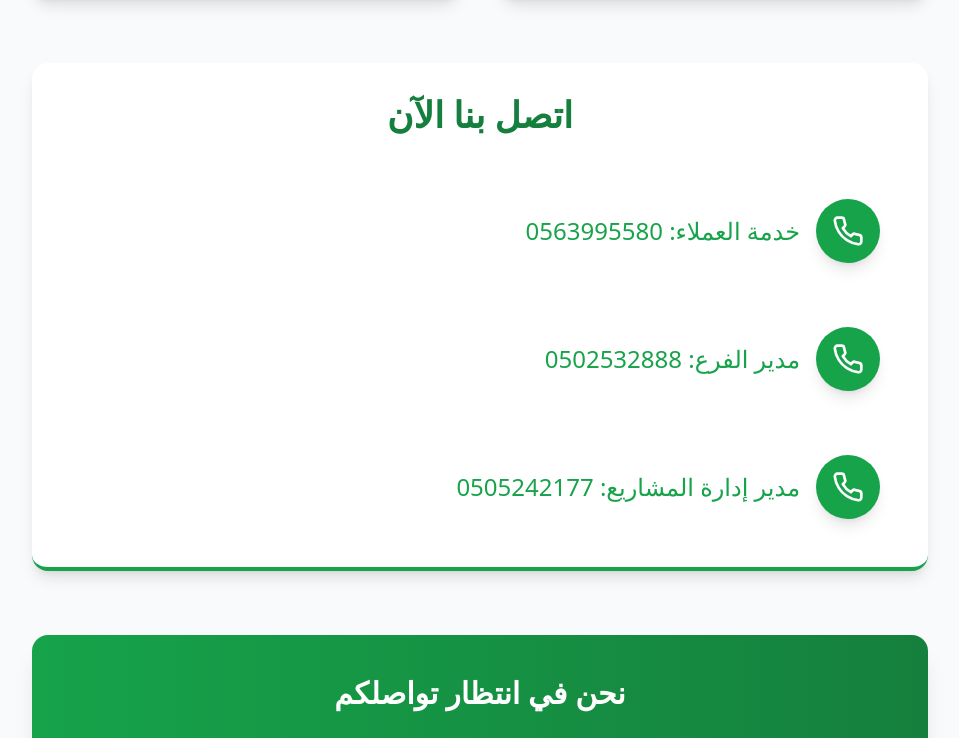
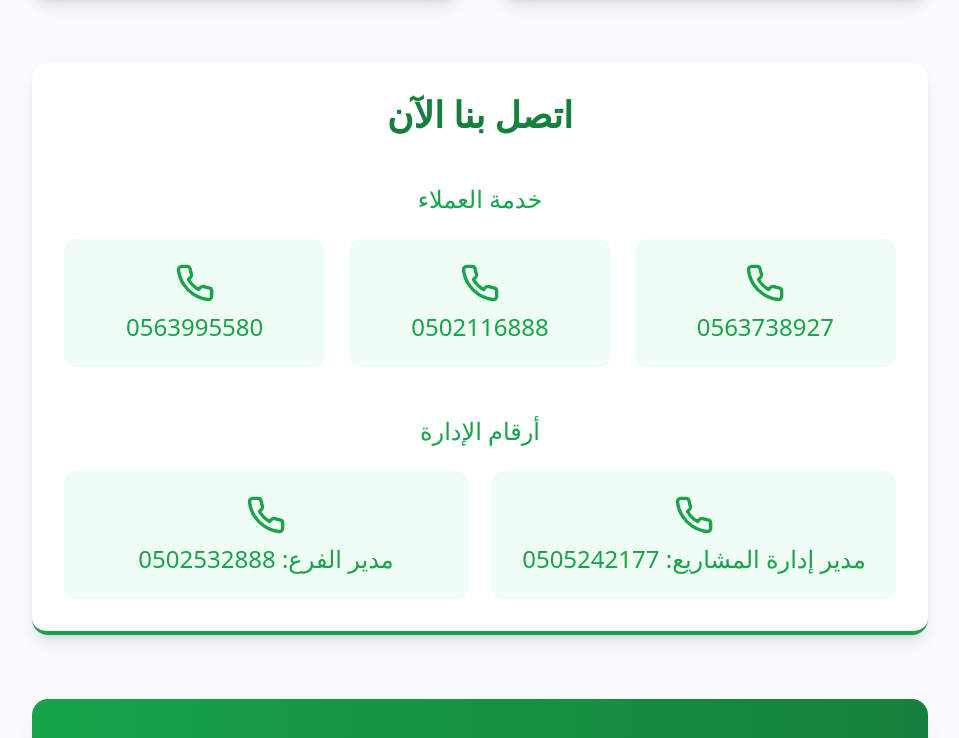
Before and after one commit to AhmedMaher123384/mawasiem, a React (Vite) app: page /contact in a window 1280 px wide. Shown: the part 881-1619 px from the top of the page, without its empty margins (160-1119 px from the left). Built offline with nearby package versions, Linux system fonts and the light colour scheme.

Commit message:
Update Contact.tsx

```diff
--- a/src/pages/Contact.tsx
+++ b/src/pages/Contact.tsx
@@ -19,10 +19,10 @@ function Contact() {
             </p>
           </div>
           <p className="text-center text-3xl font-bold text-gray-800 mb-2">
-            15:00 - 7:00
+            17:00 - 9:00
           </p>
           <p className="text-center text-gray-600 text-lg">
-            من السابعة صباحاً حتى الثالثة مساءً
+            من التاسعة صباحاً حتى الخامسة مساءً
           </p>
         </div>
       </div>
@@ -82,43 +82,57 @@ function Contact() {
           اتصل بنا الآن
         </h2>
 
-        <div className="space-y-8">
-          {/* Phone 1 */}
-          <div className="flex flex-row-reverse items-center p-4 rounded-xl hover:bg-green-50 transition-colors duration-300">
-            <div className="w-16 h-16 bg-green-600 rounded-full flex items-center justify-center shadow-lg">
-              <Phone className="text-white w-8 h-8" />
-            </div>
-            <div className="text-right flex-1 mx-4">
-              <a href="tel:0502532888" className="text-green-600 text-2xl font-medium hover:text-green-700 transition-colors">
-              خدمة العملاء: 0563995580
+        {/* خدمة العملاء */}
+        <div className="mb-12">
+          <h3 className="text-2xl font-medium text-green-600 text-center mb-6">
+            خدمة العملاء
+          </h3>
+          <div className="grid grid-cols-1 md:grid-cols-3 gap-6">
+            <a
+              href="tel:0563995580"
+              className="flex flex-col items-center justify-center p-6 bg-green-50 rounded-xl text-green-600 text-2xl font-medium hover:bg-green-100 transition-colors"
+            >
+              <Phone className="w-10 h-10 mb-2" />
+              0563995580
+            </a>
+            <a
+              href="tel:0502116888"
+              className="flex flex-col items-center justify-center p-6 bg-green-50 rounded-xl text-green-600 text-2xl font-medium hover:bg-green-100 transition-colors"
+            >
+              <Phone className="w-10 h-10 mb-2" />
+              0502116888
+            </a>
+            <a
+              href="tel:0563738927"
+              className="flex flex-col items-center justify-center p-6 bg-green-50 rounded-xl text-green-600 text-2xl font-medium hover:bg-green-100 transition-colors"
+            >
+              <Phone className="w-10 h-10 mb-2" />
+              0563738927
             </a>
           </div>
         </div>
 
-          {/* Phone 2 */}
-          <div className="flex flex-row-reverse items-center p-4 rounded-xl hover:bg-green-50 transition-colors duration-300">
-            <div className="w-16 h-16 bg-green-600 rounded-full flex items-center justify-center shadow-lg">
-              <Phone className="text-white w-8 h-8" />
-            </div>
-            <div className="text-right flex-1 mx-4">
-              <a href="tel:0550820777" className="text-green-600 text-2xl font-medium hover:text-green-700 transition-colors">
+        {/* أرقام الإدارة */}
+        <div>
+          <h3 className="text-2xl font-medium text-green-600 text-center mb-6">
+            أرقام الإدارة
+          </h3>
+          <div className="grid grid-cols-1 md:grid-cols-2 gap-6">
+            <a
+              href="tel:0502532888"
+              className="flex flex-col items-center justify-center p-6 bg-green-50 rounded-xl text-green-600 text-2xl font-medium hover:bg-green-100 transition-colors"
+            >
+              <Phone className="w-10 h-10 mb-2" />
               مدير الفرع: 0502532888
             </a>
-            </div>
-          </div>
-
-          {/* Phone 3 */}
-          <div className="flex flex-row-reverse items-center p-4 rounded-xl hover:bg-green-50 transition-colors duration-300">
-            <div className="w-16 h-16 bg-green-600 rounded-full flex items-center justify-center shadow-lg">
-              <Phone className="text-white w-8 h-8" />
-            </div>
-            <div className="text-right flex-1 mx-4">
-              <a href="tel:0550428333" className="text-green-600 text-2xl font-medium hover:text-green-700 transition-colors">
+            <a
+              href="tel:0505242177"
+              className="flex flex-col items-center justify-center p-6 bg-green-50 rounded-xl text-green-600 text-2xl font-medium hover:bg-green-100 transition-colors"
+            >
+              <Phone className="w-10 h-10 mb-2" />
               مدير إدارة المشاريع: 0505242177
             </a>
           </div>
-          </div>
-
         </div>
       </div>
 
```
Lines whose indentation alone changed are shown as unchanged.
